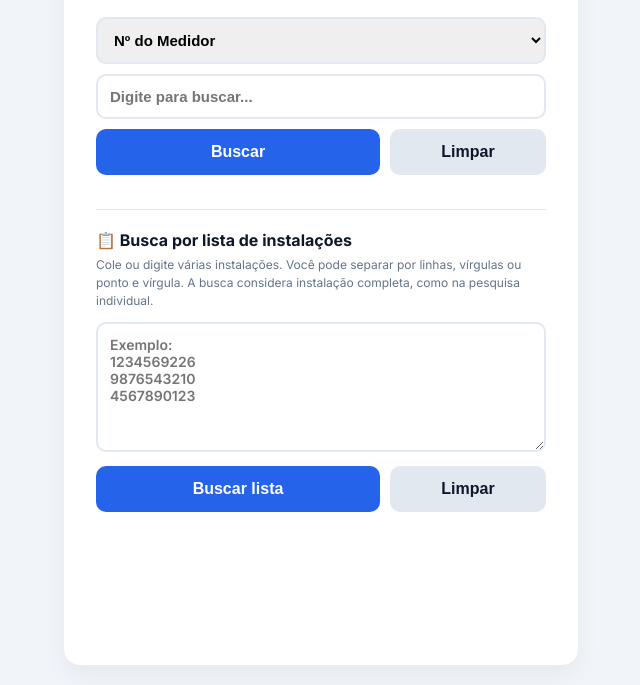
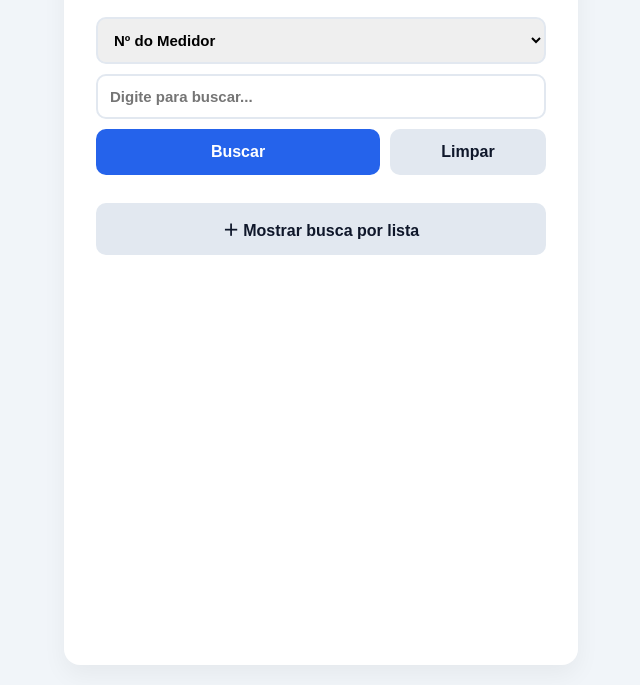
Before and after one commit to Wallyson15/localizar-medidor, a plain HTML site: page index.html in a window 1280 px wide. Shown: the part 115-800 px from the top of the page, without its empty margins (319-959 px from the left). Drawn offline with nearby package versions, Linux system fonts and the light colour scheme.

Commit message:
Update index.html

```diff
--- a/index.html
+++ b/index.html
@@ -341,7 +341,13 @@
         <div id="mensagem"></div>
         <div id="listaResultados"></div>
 
-        <section class="secao-lote">
+        <button type="button" class="btn-limpar" id="btnAlternarBuscaLote"
+                onclick="alternarBuscaLista()" aria-expanded="false"
+                style="width:100%; margin-top:18px;">
+            ＋ Mostrar busca por lista
+        </button>
+
+        <section class="secao-lote" id="secaoBuscaLote" style="display:none;">
             <h3>📋 Busca por lista de instalações</h3>
             <p class="ajuda-lote">Cole ou digite várias instalações. Você pode separar por linhas, vírgulas ou ponto e vírgula. A busca considera instalação completa, como na pesquisa individual.</p>
             <textarea id="listaInstalacoes" placeholder="Exemplo:
@@ -477,6 +483,15 @@
                 console.error('Erro na busca em lote:', err);
                 divMsg.innerHTML = '❌ Erro ao consultar a lista. Verifique a conexão e as permissões da tabela repasses.';
             }
+        }
+
+        function alternarBuscaLista() {
+            const secao = document.getElementById('secaoBuscaLote');
+            const botao = document.getElementById('btnAlternarBuscaLote');
+            const vaiMostrar = secao.style.display === 'none';
+            secao.style.display = vaiMostrar ? 'block' : 'none';
+            botao.textContent = vaiMostrar ? '− Ocultar busca por lista' : '＋ Mostrar busca por lista';
+            botao.setAttribute('aria-expanded', String(vaiMostrar));
         }
 
         function limparListaInstalacoes() {
```
